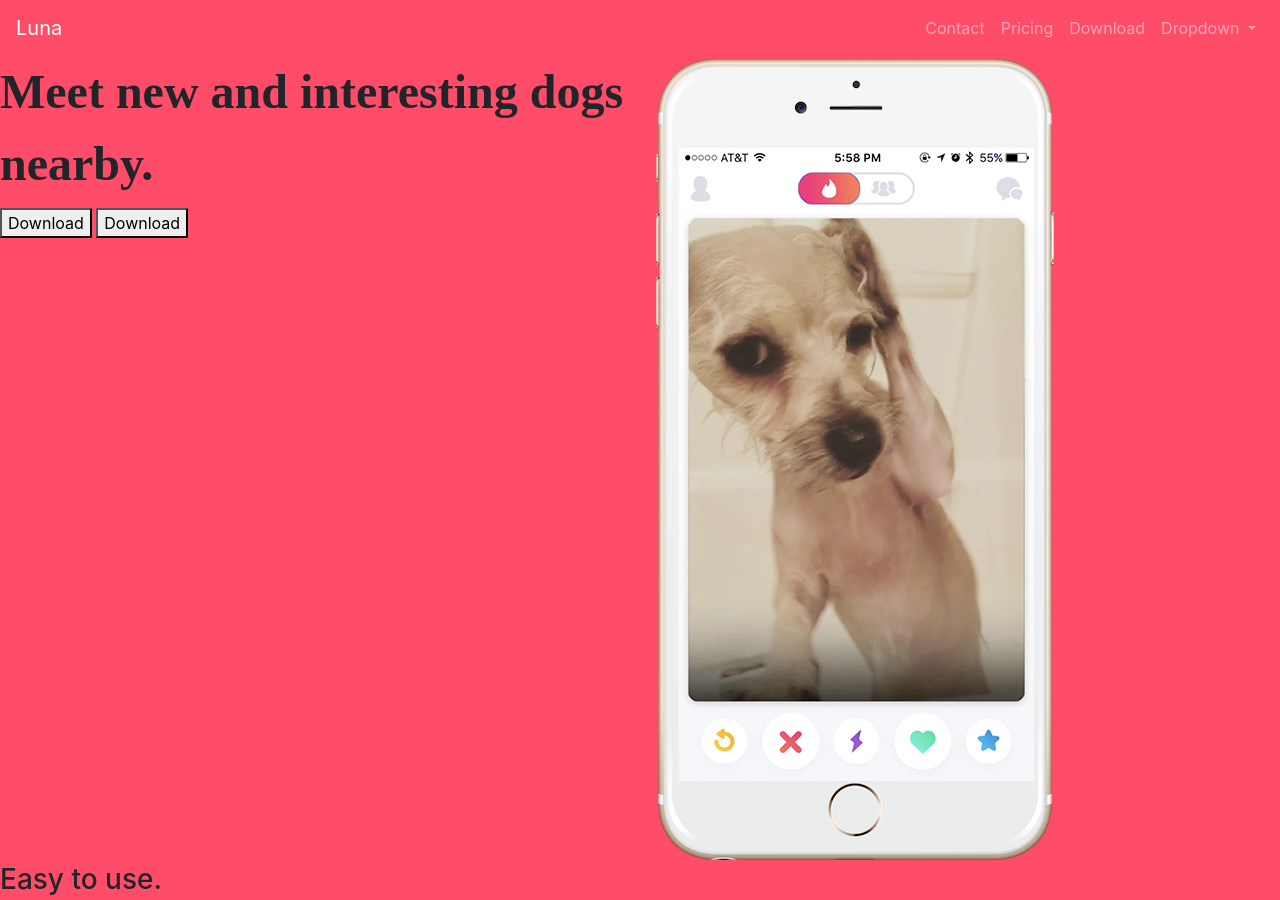
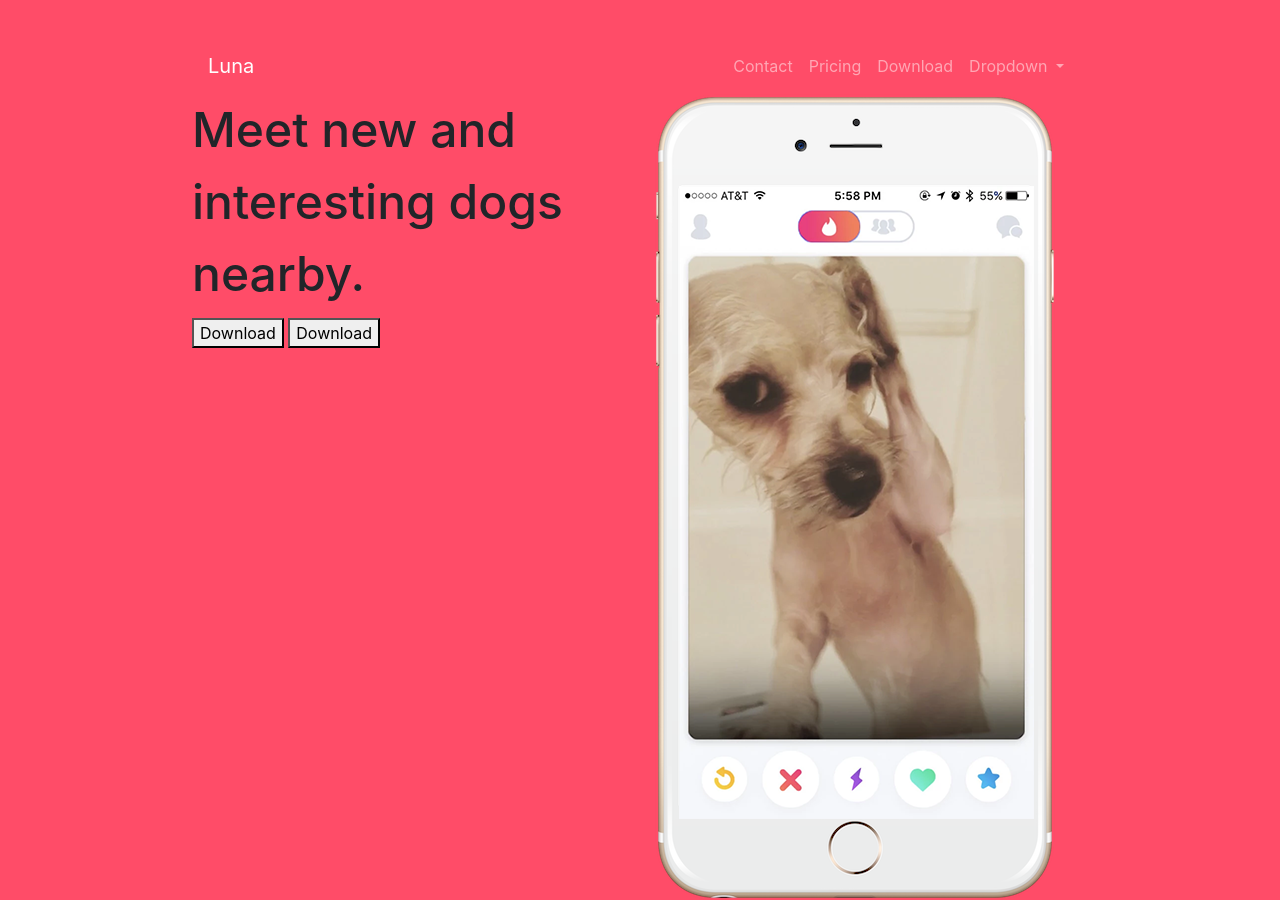
Before and after one commit to syedammar111/luna, a plain HTML site: page index.html in a window 1280 px wide. Shown: the top 900 px of the page. Drawn offline with nearby package versions, Linux system fonts and the light colour scheme.

Commit message:
Lecture 11 bootstrap container

```diff
--- a/css/styles.css
+++ b/css/styles.css
@@ -2,9 +2,13 @@
   background-color: #ff4c68;
 }
 
+.container-fluid{
+  padding: 3% 15%;
+}
+
 h1{
-  font-family: "Montserrat-Black";
-  font-weight:bolder;
+  font-family:"Montserrat"
+  font-weight: bolder;
   font-size: 3rem;
   line-height: 1.5;
 }
--- a/index.html
+++ b/index.html
@@ -5,7 +5,7 @@
   <meta charset="utf-8">
   <title>TinDog</title>
   <link rel="preconnect" href="https://fonts.gstatic.com">
-  <link href="https://fonts.googleapis.com/css2?family=Montserrat:wght@100&family=Ubuntu:wght@300&display=swap" rel="stylesheet">
+  <link href="https://fonts.googleapis.com/css2?family=Montserrat:wght@900&family=Ubuntu:wght@300&display=swap" rel="stylesheet">
   <link rel="stylesheet" href="https://cdn.jsdelivr.net/npm/bootstrap@4.5.3/dist/css/bootstrap.min.css" integrity="sha384-TX8t27EcRE3e/ihU7zmQxVncDAy5uIKz4rEkgIXeMed4M0jlfIDPvg6uqKI2xXr2" crossorigin="anonymous">
   <link rel="stylesheet" href="css/styles.css" />
 
@@ -19,6 +19,8 @@
   <section id="title">
 
     <!-- Nav Bar -->
+    <div class="container-fluid">
+
 
       <nav class="navbar navbar-expand-lg navbar-dark ">
         <a class="navbar-brand" href="#">Luna</a>
@@ -72,7 +74,7 @@
 
 
 
-
+    </div>
     <!-- Features -->
 
     <section id="features">
```
Lines whose indentation alone changed are shown as unchanged.
